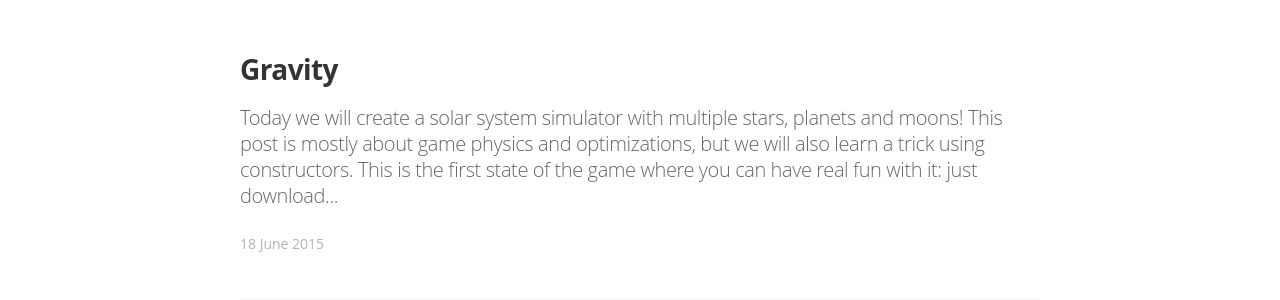
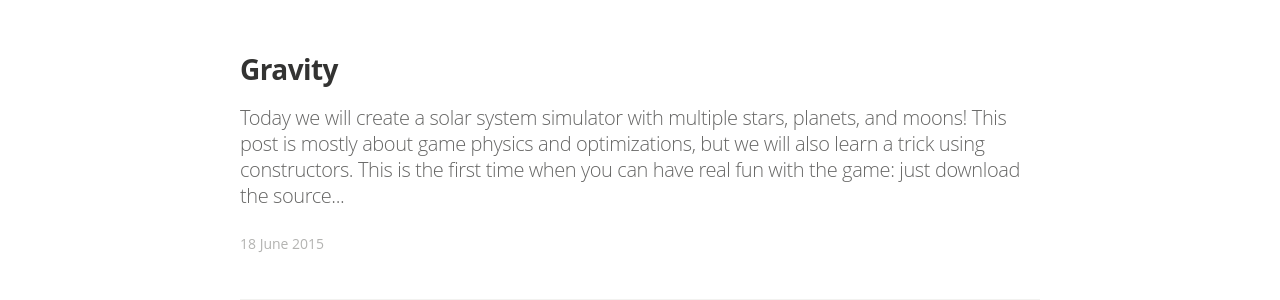
Before and after one commit to tisztamo/protosun, a Jekyll site: the page built from index.html, in a window 1280 px wide. Shown: the part 547-847 px from the top of the page. Built offline with Jekyll 4.4.1, drawn with Linux system fonts in a browser that asks for light colours; nearby versions of some CDN libraries; some web fonts are replaced; Markdown is read by kramdown in place of the engine named in the settings; the list of posts is cut into pages by our own code; some of the changed lines change nothing that is shown.

Commit message:
grammar fixes

````diff
--- a/_posts/2015-06-18-gravity.md
+++ b/_posts/2015-06-18-gravity.md
@@ -7,16 +7,16 @@
 image_source: http://www.richardpeters.co.uk/blog/print-store/open-edition-prints/
 ---
 
-Today we will create a solar system simulator with multiple stars, planets and moons!
+Today we will create a solar system simulator with multiple stars, planets, and moons!
 
-This post is mostly about game physics and optimizations, but we will also learn a trick using constructors. This is the first state of the game where you can have real fun with it: just [download the source](https://github.com/tisztamo/protosun/archive/20150618_gravity.zip) and create a new solar system!
+This post is mostly about game physics and optimizations, but we will also learn a trick using constructors. This is the first time when you can have real fun with the game: just [download the source](https://github.com/tisztamo/protosun/archive/20150618_gravity.zip) and create a new solar system!
 
 
 ### Collecting forces, accelerating objects
 
 > Newton's second law: The vector sum of the external forces F on an object is equal to the mass m of that object multiplied by the acceleration vector a of the object: F = ma. ([Wikipedia](https://en.wikipedia.org/wiki/Newton's_laws_of_motion))
 
-At the time we only want to implement gravity but we will later simulate other forces like collisions, dark energy or maybe solar winds. So to calculate the acceleration of SpaceObjects, in every round we have to collect all the acting forces. We also need to know the mass of the object:
+At the time, we only want to implement gravity but we will later simulate other forces like collisions, dark energy or maybe solar winds. So to calculate the acceleration of SpaceObjects, in every round we have to collect all the acting forces. We also need to know the mass of the object:
 
 ```javascript
 function SpaceObject(pos, v, mass) {
@@ -40,13 +40,13 @@
 
 ### Gravity force
 
-So we only have to calculate the gravity force and we can go!
+So we only have to calculate the gravity force, and we can go!
 
 ![Gravity force equation](../../../assets/article_images/2015/gravity.png)
 
-Here we see an interesting optimization problem: It would be nice to create a method in SpaceObject which gets an another SpaceObject and 'acts' on it calculating every force originating from this SpaceObject and acting on the other. We would call this method on every SpaceObject, giving it every other SpaceObject so every force would be calculated. This will allow modifying  behavior, e.g.: implementing anti-gravity shields would be easy.
+Here we see an interesting optimization problem. It would be nice to create a method in SpaceObject which gets an another SpaceObject and 'acts' on it, calculating every force originating from this SpaceObject and acting on the other. We would call this method on every SpaceObject, giving it every other SpaceObject so every force would be calculated. This design will allow modifying behavior, e.g.: implementing anti-gravity shields would be easy.
 
-But the calculation of gravity force is not trivial, and we have to calculate between any two objects, so the calculation is 0(n<sup>2</sup>). I prefer to optimize based on the fact that gravity force is symmetric: If we calculate the G force between two objects, we can use it on both objects with changed sign. This optimization prohibits creating the nice interface but it will run faster - although it remains 0(n<sup>2</sup>).
+But the calculation of gravity force is not trivial, and we have to calculate between any two objects, so the calculation is 0(n<sup>2</sup>). I prefer to optimize based on the fact that gravity force is symmetric: If we calculate the G force between two objects, we can use it on both objects with changed sign. This optimization prohibits creating the nice interface, but it will run faster - although it remains 0(n<sup>2</sup>).
 
 So I have created a static method which gets two objects and acts on both:
 
@@ -63,7 +63,7 @@
 
 > This code uses some newly implemented vector operations, [you can check them here](https://github.com/tisztamo/protosun/commit/d64533c7dbb21d1954106337a12c66b12f3ba93f#commitcomment-11719004) if you are interested. Most of them work in-place because creating new objects are considered slow.
 
-We calculate the magnitude (a scalar), and the direction (a unit vector) separately, then combine them to the calculated gravity force (vector). G is the gravitational constant which I had to set using trial and error so that the simulation looks nice. (This is a known physical constant but we aren't in SI)
+We calculate the magnitude (a scalar), and the direction (a unit vector) separately, then combine them to the calculated gravity force (vector). G is the gravitational constant, which I had to set using trial and error so that the simulation looks nice. (This is a known physical constant, but we aren't in SI)
 
 Thanks to this optimization, we can calculate the gravity force only once for every SpaceObject pair. The inner cycle starts from the actual value of the outer cycle counter:
 
@@ -85,7 +85,7 @@
 
 ### Stars, Planets, Moons
 
-We need different SpaceObjects. For now they differ only how they are rendered, but later their behavior will be also different. So I have created `SpaceObject` 'subclasses':
+We need different SpaceObjects. For now the difference is only the rendering, but later their behavior will also be different. So I have created `SpaceObject` 'subclasses':
 
 #### star.js:
 ```javascript
@@ -97,7 +97,7 @@
 Star.prototype.constructor = Star;
 ```
 
-This does nothing at the time but it has an own constructor function which allows us to select the template used for rendering. In `DOMRenderer.prototype.spaceObjectAdded` we specify the name of the template as the lowercase name of the constructor function which was used to create this `SpaceObject`:
+This does nothing at the time, but it has an own constructor function which allows us to select the template used for rendering. In `DOMRenderer.prototype.spaceObjectAdded` we specify the name of the template as the lowercase name of the constructor function that was used to create this `SpaceObject`:
 
 ```javascript
 DOMRenderer.prototype.spaceObjectAdded = function (spaceObject) {
@@ -127,14 +127,14 @@
 };
 ```
 
-This is the model I have created. It contains a star, two planets with moons and an asteroid which comes a bit later disordering the stable system.
+This is the model I have created. It contains a star, two planets with moons and an asteroid, which comes a bit later disordering the stable system.
 
-I suggest you playing with the simulator and creating your own solar system!
+I suggest you to play with the simulator and to create your own solar system!
 
 > You will notice that because we didn't yet implemented collision detection, strange things happens when two objects collide. It is an interesting challenge to create stable systems.
 
 ### Conclusion
 
-After a lot of preparation in the first 4 posts, we have a flexible framework and the knowledge to implement insanely exciting things.
+After a lot of preparation in the first four posts, we have a flexible framework and the knowledge to implement insanely exciting things.
 
 And we will do it!
````
